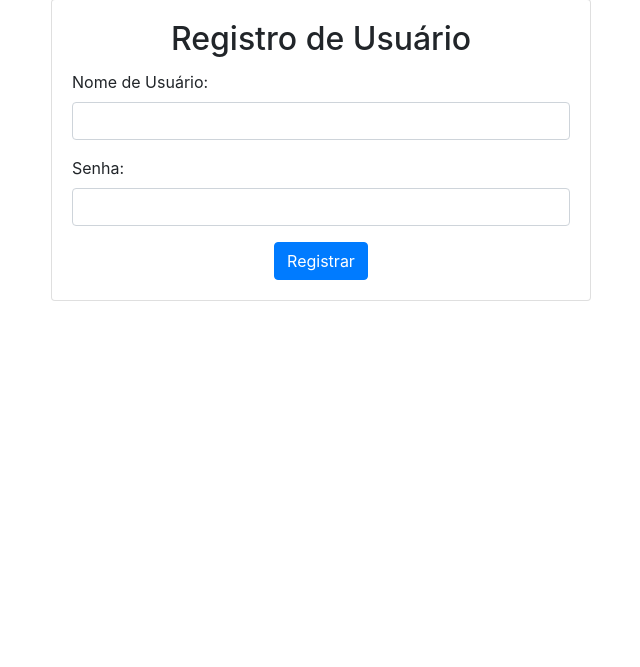
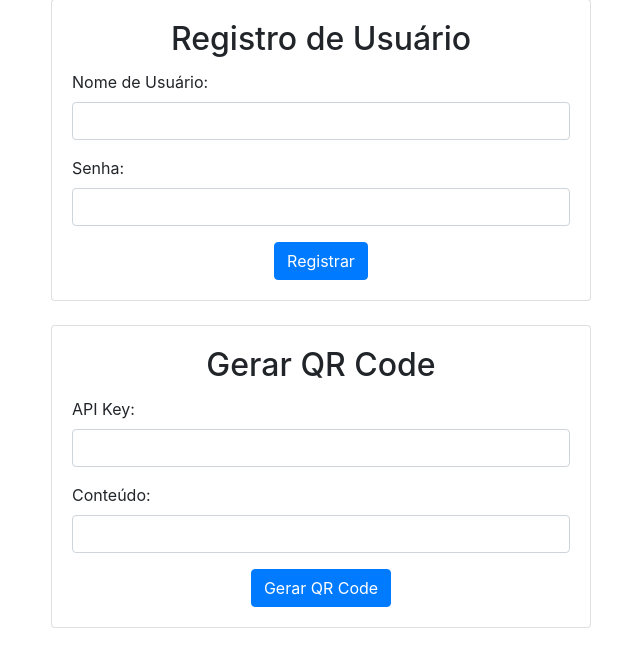
Before and after one commit to Caiohenrks/QRCODE-API, a Flask app: page /dashboard in a window 1280 px wide. Shown: the part 31-698 px from the top of the page, without its empty margins (319-959 px from the left). Run offline with Flask 3, Linux system fonts and the light colour scheme; some libraries are stand-ins or nearby versions.

Commit message:
Update dashboard.html

```diff
--- a/templates/dashboard.html
+++ b/templates/dashboard.html
@@ -46,6 +46,31 @@
             </div>
         </div>
     </div>
+
+    <!-- Segunda Parte: Gerar QR Code -->
+    <div class="row h-100 justify-content-center align-items-center mt-4">
+        <div class="col-6">
+            <div class="card">
+                <div class="card-body">
+                    <h2 class="card-title text-center">Gerar QR Code</h2>
+
+                    <form action="/generate_qrcode" method="post">
+                        <div class="form-group">
+                            <label for="api_key">API Key:</label>
+                            <input type="text" id="api_key" name="api_key" class="form-control" required>
+                        </div>
+                        <div class="form-group">
+                            <label for="content">Conteúdo:</label>
+                            <input type="text" id="content" name="content" class="form-control" required>
+                        </div>
+                        <div class="text-center">
+                            <input type="submit" value="Gerar QR Code" class="btn btn-primary">
+                        </div>
+                    </form>
+                </div>
+            </div>
+        </div>
+    </div>
 </div>
 
 <!-- Incluindo o JS do Bootstrap e do jQuery -->
```
